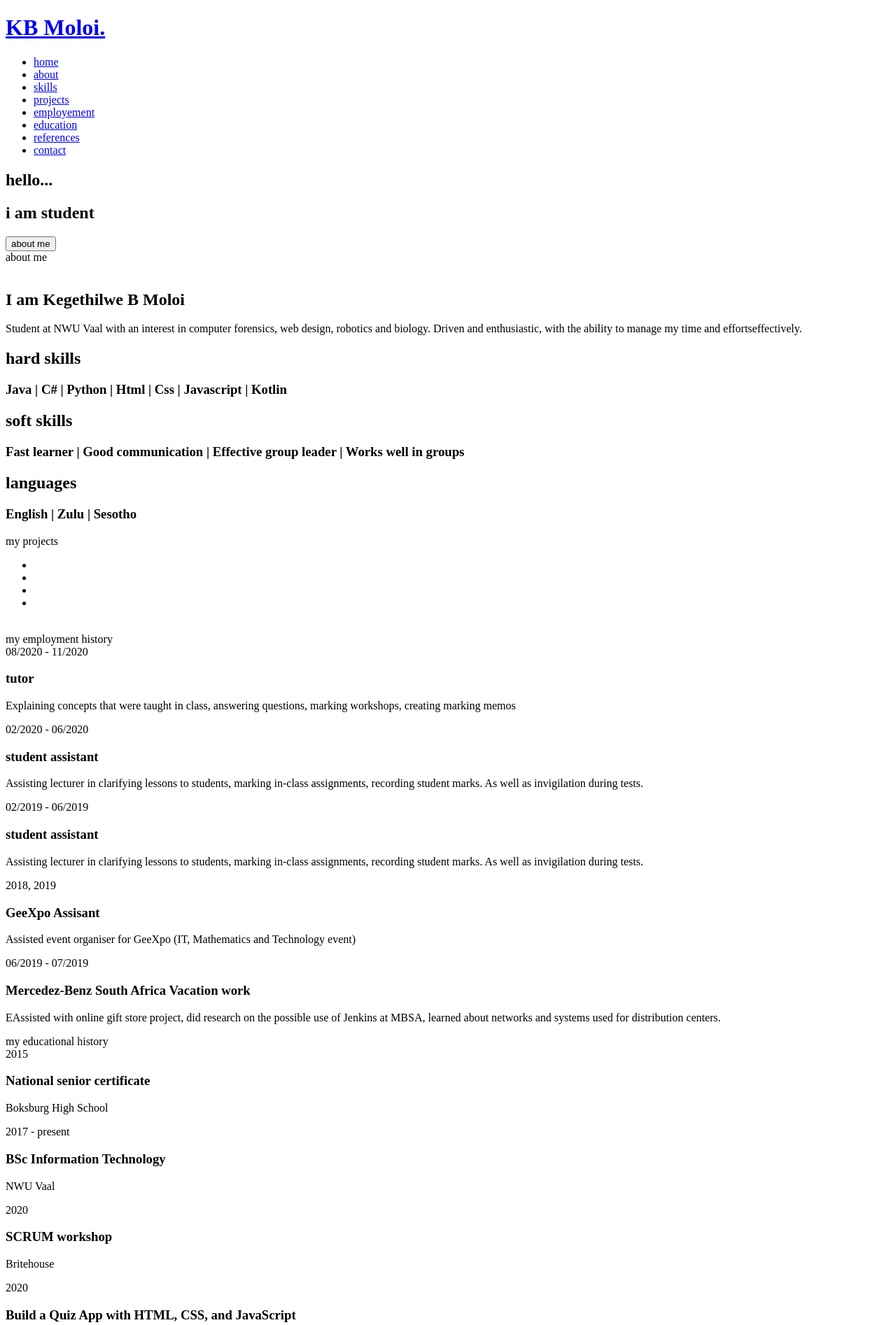
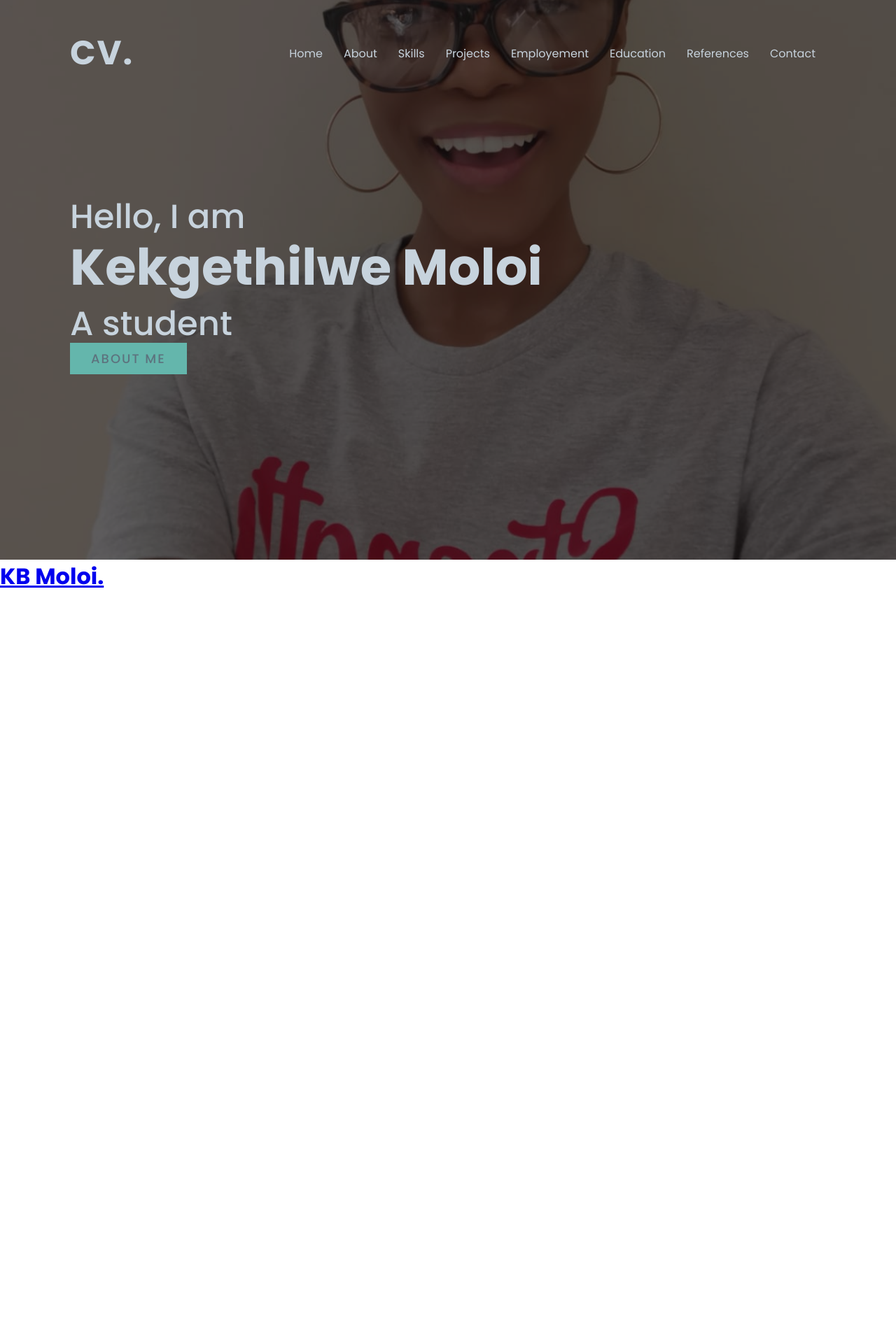
Before and after one commit to KekgethilweMoloi/Kekgethilwe-Moloi-CV, a plain HTML site: page Index.html in a window 1280 px wide. Shown: the top 1894 px of the page at 70% size. After the commit the page ends 848 px from the top, so only its background shows below. Drawn offline with Linux system fonts and the light colour scheme.

Commit message:
banner, nav

```diff
--- a/Index.html
+++ b/Index.html
@@ -5,258 +5,285 @@
   <meta name="viewport" content="width=- 9+
   , initial-scale=1.0">
   <title>Kekgethilwe B Moloi-Index</title>
+  <link rel="stylesheet" href="Style.css">
 </head>
 <body>
-<!--header starts here-->
-<header class="header" fixed-top>
-<a href="#" class="logo"><h1>KB Moloi.</h1></a>
 
-<!--Sticky nav bar-->
-<nav class="navbar">
+<!--Header-->
+<header>
+  <a href="#" class="logo"><h1>CV.</h1></a>
+  <div class="toggle"></div>
   <ul>
-    <li><a href="#landing">home</a></li>
-    <li><a href="#about">about</a></li>
-    <li><a href="#skills">skills</a></li>
-    <li><a href="#proj">projects</a></li>
-    <li><a href="#empHistory">employement</a></li>
-    <li><a href="#edu">education</a></li>
-    <li><a href="#references">references</a></li>
-    <li><a href="#contact">contact</a></li>
+    <li><a href="#landing">Home</a></li>
+    <li><a href="#about">About</a></li>
+    <li><a href="#skills">Skills</a></li>
+    <li><a href="#proj">Projects</a></li>
+    <li><a href="#empHistory">Employement</a></li>
+    <li><a href="#edu">Education</a></li>
+    <li><a href="#references">References</a></li>
+    <li><a href="#contact">Contact</a></li>
   </ul>
-</nav>
+
 </header>
 
-<!--Header ends here-->
-
-<!--Landing/home-->
-<section id="home" class="container-fluid home">
-  <div class="row align-items-center min-vh-100 min-vw-100">
-    <h2>hello...</h2>
-    <h1>i am student</h1> <!---how to emphasize this-->
-    <a href="#"><button>about me</button></a>
+<!--Banner-->
+<section class="banner">
+  <div class="textBx">
+    <h2>Hello, I am <br><span>Kekgethilwe Moloi</span></h2>
+    <h3>A student</h3>
+    <a href="#" class="btn">About Me</a>
   </div>
 </section>
+</body>
 
-<!--Profile/about-->
-<section class="about" class="container about">
-  <div class="heading">about me</div>
-  <div class="row align-items-center justify-content-around">
-    <div class="col.md-4 text-center text-md-left">
-      <img src="#" width=100% alt="">
-    </div>
-    <div class="col.md-8 text-center text-md-left">
-      <h2>I am Kegethilwe B Moloi</h2>
-      <p>Student at NWU Vaal with an interest in computer forensics, web design, robotics and biology. Driven and enthusiastic, with the ability to manage my time and effortseffectively.</p>
+</html>
 
 
-<!--Skills, Languages-->
-      <h2>hard skills</h2>
-      <h3>Java  |   C#  |   Python  |   Html  |   Css   |   Javascript  |   Kotlin </h3>
-
-      <h2>soft skills</h2>
-      <h3>Fast learner  | Good communication | Effective group leader | Works well in groups </h3>
-
-      <h2>languages</h2>
-      <h3>English | Zulu | Sesotho</h3>
-    </div>
-  </div>
-</section>
 
 
-<!--Projects-->
-<section id="projects" class="container projects">
-  <div class="heading">my projects</div>
 
+<!--header starts here -->
+<!-- <header class="header" fixed-top> -->
+ <a href="#" class="logo"><h1>KB Moloi.</h1></a>
+<!--  Sticky nav bar-->
 
-  <ul class="controls">
-    <li class="buttons" data-filter="all"></li>
-    <li class="buttons" data-filter="project management"></li>
-    <li class="buttons" data-filter="front-end"></li>
-    <li class="buttons" data-filter="code"></li>
-  </ul>
+<!-- <nav class="navbar"> -->
+<!--   <ul> -->
+<!--     <li><a href="#landing">home</a></li> -->
+<!--     <li><a href="#about">about</a></li> -->
+<!--     <li><a href="#skills">skills</a></li> -->
+<!--     <li><a href="#proj">projects</a></li> -->
+<!--     <li><a href="#empHistory">employement</a></li> -->
+<!--     <li><a href="#edu">education</a></li> -->
+<!--     <li><a href="#references">references</a></li> -->
+<!--     <li><a href="#contact">contact</a></li> -->
+<!--   </ul> -->
+<!-- </nav> -->
+<!-- </header> -->
+<!-- Header ends here -->
 
-  <div class="images">
-    <img src="#" class="filter-image project management" alt="">
-    <img src="#" class="filter-image front-end" alt="">
-    <img src="#" class="filter-image code" alt="">
-  </div>
-</section>
+<!--  -->
+<!-- Profile/about -->
 
+<!-- <section class="about" class="container about"> -->
+<!--   <div class="heading">about me</div> -->
+<!--   <div class="row align-items-center justify-content-around ">-->
+<!--     <div class="col.md-4 text-center text-md-left"> -->
+<!--       <img src="#" width=100% alt=""> -->
+<!--     </div> -->
+<!--     <div class="col.md-8 text-center text-md-left"> -->
+<!--       <h2>I am Kegethilwe B Moloi</h2> -->
+<!--       <p>Student at NWU Vaal with an interest in computer forensics, web design, robotics and biology. Driven and enthusiastic, with the ability to manage my time and effortseffectively.</p>-->
+<!--  -->
+<!-- Skills, Languages -->
 
-<!--Employement History-->
-<section id="employment" class="container-fluid employment">
-  <div class="heading">my employment history</div>
-  <div class="row justify-content-around mt-5 pt-5">
-    <div class="col-md4 pl-md-0 pl-4">
-      <div class="box">
-        <div class="year">08/2020 - 11/2020</div>
-        <h3>tutor</h3>
-        <p>Explaining concepts that were taught in class, answering questions, marking workshops, creating marking memos</p>
-      </div>
+<!--       <h2>hard skills</h2> -->
+<!--       <h3>Java  |   C#  |   Python  |   Html  |   Css   |    Javascript  |   Kotlin </h3>-->
+<!--  -->
+<!--       <h2>soft skills</h2> -->
+<!--       <h3>Fast learner  | Good communication | Effective group leader | Works well in groups </h3>-->
+<!--  -->
+<!--       <h2>languages</h2> -->
+<!--       <h3>English | Zulu | Sesotho</h3> -->
+<!--     </div> -->
+<!--   </div> -->
+<!-- </section> -->
+<!--  -->
+<!--Projects  -->
 
-      <div class="box">
-        <div class="year">02/2020 - 06/2020</div>
-        <h3>student assistant</h3>
-        <p>Assisting lecturer in clarifying lessons to students, marking in-class assignments, recording student marks. As well as invigilation during tests.</p>
-      </div>
+<!-- <section id="projects" class="container projects"> -->
+<!--   <div class="heading">my projects</div> -->
+<!--  -->
+<!--  -->
+<!--   <ul class="controls"> -->
+<!--     <li class="buttons" data-filter="all"></li> -->
+<!--     <li class="buttons" data-filter="project management"></ li>-->
+<!--     <li class="buttons" data-filter="front-end"></li> -->
+<!--     <li class="buttons" data-filter="code"></li> -->
+<!--   </ul> -->
+<!--  -->
+<!--   <div class="images"> -->
+<!--     <img src="#" class="filter-image project management" alt="">-->
+<!--     <img src="#" class="filter-image front-end" alt=""> -->
+<!--     <img src="#" class="filter-image code" alt=""> -->
+<!--   </div> -->
+<!-- </section> -->
+<!--  -->
+<!--Employement History  -->
 
-      <div class="box">
-        <div class="year">02/2019 - 06/2019</div>
-        <h3>student assistant</h3>
-        <p>Assisting lecturer in clarifying lessons to students, marking in-class
-          assignments, recording student marks. As well as invigilation during tests.
-        </p>
-      </div>
+<!-- <section id="employment" class="container-fluid employment" >-->
+<!--   <div class="heading">my employment history</div> -->
+<!--   <div class="row justify-content-around mt-5 pt-5"> -->
+<!--     <div class="col-md4 pl-md-0 pl-4"> -->
+<!--       <div class="box"> -->
+<!--         <div class="year">08/2020 - 11/2020</div> -->
+<!--         <h3>tutor</h3> -->
+<!--         <p>Explaining concepts that were taught in class, answering questions, marking workshops, creating marking memos</p>-->
+<!--       </div> -->
+<!--  -->
+<!--       <div class="box"> -->
+<!--         <div class="year">02/2020 - 06/2020</div> -->
+<!--         <h3>student assistant</h3> -->
+<!--         <p>Assisting lecturer in clarifying lessons to students, marking in-class assignments, recording student marks. As well as invigilation during tests.</p>-->
+<!--       </div> -->
+<!--  -->
+<!--       <div class="box"> -->
+<!--         <div class="year">02/2019 - 06/2019</div> -->
+<!--         <h3>student assistant</h3> -->
+<!--         <p>Assisting lecturer in clarifying lessons to students, marking in-class-->
+<!--           assignments, recording student marks. As well as invigilation during tests.-->
+<!--         </p> -->
+<!--       </div> -->
+<!--  -->
+<!--       <div class="box"> -->
+<!--         <div class="year">2018, 2019</div> -->
+<!--         <h3>GeeXpo Assisant</h3> -->
+<!--         <p>Assisted event organiser for GeeXpo (IT, Mathematics and Technology event) </p>-->
+<!--       </div> -->
+<!--  -->
+<!--       <div class="box"> -->
+<!--         <div class="year">06/2019 - 07/2019</div> -->
+<!--         <h3>Mercedez-Benz South Africa Vacation work</h3> -->
+<!--         <p>EAssisted with online gift store project, did research on the possible use of Jenkins at MBSA, learned about networks and systems used for distribution centers.</p>-->
+<!--       </div> -->
+<!--  -->
+<!--     </div> -->
+<!--   </div> -->
+<!-- </section> -->
+<!--  -->
+<!--  Education, Workshops-->
 
-      <div class="box">
-        <div class="year">2018, 2019</div>
-        <h3>GeeXpo Assisant</h3>
-        <p>Assisted event organiser for GeeXpo (IT, Mathematics and Technology event) </p>
-      </div>
+<!-- <section id="education" class="container-fluid education"> -->
+<!--   <div class="heading">my educational history</div> -->
+<!--   <div class="row justify-content-around mt-5 pt-5"> -->
+<!--     <div class="col-md4 pl-md-0 pl-4"> -->
+<!--       <div class="box"> -->
+<!--         <div class="year">2015</div> -->
+<!--         <h3>National senior certificate </h3> -->
+<!--           <p>Boksburg High School</p> -->
+<!--       </div> -->
+<!--  -->
+<!--       <div class="box"> -->
+<!--         <div class="year">2017 - present </div> -->
+<!--         <h3>BSc Information Technology</h3> -->
+<!--         <p>NWU Vaal </p> -->
+<!--       </div> -->
+<!--  -->
+<!--       <div class="box"> -->
+<!--         <div class="year">2020</div> -->
+<!--         <h3>SCRUM workshop</h3> -->
+<!--         <p>Britehouse</p> -->
+<!--       </div> -->
+<!--  -->
+<!--       <div class="box"> -->
+<!--         <div class="year">2020</div> -->
+<!--         <h3>Build a Quiz App with HTML, CSS, and JavaScript </h3>-->
+<!--         <p>Udemy</p> -->
+<!--       </div> -->
+<!--  -->
+<!--       <div class="box"> -->
+<!--         <div class="year">2020</div> -->
+<!--         <h3>Learn Amazon Web Services (AWS): The complete introduction</h3>-->
+<!--         <p>Udemy</p> -->
+<!--       </div> -->
+<!--  -->
+<!--       <div class="box"> -->
+<!--         <div class="year">2020</div> -->
+<!--         <h3>React basic in just 1 hour</h3> -->
+<!--         <p>Udemy</p> -->
+<!--       </div> -->
+<!--  -->
+<!--       <div class="box"> -->
+<!--         <div class="year">2020</div> -->
+<!--         <h3>Learn Power BI Fast</h3> -->
+<!--         <p>Udemy</p> -->
+<!--       </div> -->
+<!--  -->
+<!--       <div class="box"> -->
+<!--         <div class="year">2020</div> -->
+<!--         <h3>Basics of Scrum, Agile and Project Delivery</h3 >-->
+<!--         <p>Udemy</p> -->
+<!--       </div> -->
+<!--  -->
+<!--       <div class="box"> -->
+<!--         <div class="year">2020</div> -->
+<!--         <h3>Node JS API Development for Beginners</h3> -->
+<!--         <p>Udemy</p> -->
+<!--       </div> -->
+<!--  -->
+<!--     </div> -->
+<!--   </div> -->
+<!-- </section> -->
 
-      <div class="box">
-        <div class="year">06/2019 - 07/2019</div>
-        <h3>Mercedez-Benz South Africa Vacation work</h3>
-        <p>EAssisted with online gift store project, did research on the possible use of Jenkins at MBSA, learned about networks and systems used for distribution centers.</p>
-      </div>
+<!-- References -->
+<!-- <section class="refernces" class="container references"> -->
+<!--   <div class="heading">references</div> -->
+<!--   <div class="row align-items-center  -->
+<!-- justify-content-around"> -->
+<!--     <div class="col.md-4 text-center text-md-left"> -->
+<!--       <img src="#" width=100% alt=""> -->
+<!--     </div> -->
+<!--     <div class="col.md-8 text-center text-md-left"> -->
+<!--       <h2>JT Janse Van Rensburg</h2> -->
+<!--       <p><span>Lecturer</span> NWU Vaal, jt.jansevanrensburg@nwu.ac.za</p>-->
+<!--  -->
+<!--       <h2>Imelda Smit</h2> -->
+<!--       <p><span>Lecturer</span> NWU Vaal, imelda.smit@nwu.ac.za</p>-->
+<!--     </div> -->
+<!--   </div> -->
+<!-- </section> -->
+<!-- Get in touch -->
 
-    </div>
-  </div>
-</section>
-
-
-<!--Education, Workshops-->
-<section id="education" class="container-fluid education">
-  <div class="heading">my educational history</div>
-  <div class="row justify-content-around mt-5 pt-5">
-    <div class="col-md4 pl-md-0 pl-4">
-      <div class="box">
-        <div class="year">2015</div>
-        <h3>National senior certificate </h3>
-          <p>Boksburg High School</p>
-      </div>
-
-      <div class="box">
-        <div class="year">2017 - present </div>
-        <h3>BSc Information Technology</h3>
-        <p>NWU Vaal </p>
-      </div>
-
-      <div class="box">
-        <div class="year">2020</div>
-        <h3>SCRUM workshop</h3>
-        <p>Britehouse</p>
-      </div>
-
-      <div class="box">
-        <div class="year">2020</div>
-        <h3>Build a Quiz App with HTML, CSS, and JavaScript</h3>
-        <p>Udemy</p>
-      </div>
-
-      <div class="box">
-        <div class="year">2020</div>
-        <h3>Learn Amazon Web Services (AWS): The complete introduction</h3>
-        <p>Udemy</p>
-      </div>
-
-      <div class="box">
-        <div class="year">2020</div>
-        <h3>React basic in just 1 hour</h3>
-        <p>Udemy</p>
-      </div>
-
-      <div class="box">
-        <div class="year">2020</div>
-        <h3>Learn Power BI Fast</h3>
-        <p>Udemy</p>
-      </div>
-
-      <div class="box">
-        <div class="year">2020</div>
-        <h3>Basics of Scrum, Agile and Project Delivery</h3>
-        <p>Udemy</p>
-      </div>
-
-      <div class="box">
-        <div class="year">2020</div>
-        <h3>Node JS API Development for Beginners</h3>
-        <p>Udemy</p>
-      </div>
-
-    </div>
-  </div>
-</section>
-<!--References-->
-
-<section class="refernces" class="container references">
-  <div class="heading">references</div>
-  <div class="row align-items-center
-justify-content-around">
-    <div class="col.md-4 text-center text-md-left">
-      <img src="#" width=100% alt="">
-    </div>
-    <div class="col.md-8 text-center text-md-left">
-      <h2>JT Janse Van Rensburg</h2>
-      <p><span>Lecturer</span> NWU Vaal, jt.jansevanrensburg@nwu.ac.za</p>
-
-      <h2>Imelda Smit</h2>
-      <p><span>Lecturer</span> NWU Vaal, imelda.smit@nwu.ac.za</p>
-    </div>
-  </div>
-</section>
-
-<!--Get in touch-->
-<section id="contact" class="container contact">
-  <div class="heading">get in touch</div>
-  <div class="row align-items-center">
-    <div class="col-md-4 info">
-      <div class="info-box">
-        <h2>address</h2>
-        <p>4 Cachet St. <br>
-          Klippoortjie <br>
-          Boksburg <br>
-          1459
-        </p>
-        </div>
-
-        <div class="info-box">
-          <h2>cell</h2>
-          <p>(+27)82 886 2536</p>
-        </div>
-
-        <div class="info-box">
-          <h2>e-mail</h2>
-          <p> kekgethilwe.bm@gmail.com</p>
-        </div>
-
-        <div class="info-box">
-          <h2>linkedin</h2>
-          <p>www.linkedin.com/in/kekgethilwemoloi-
-          11a249158</p>
-        </div>
-      </div>
-
-      <div class="col-md-8">
-        <form action="">
-
-          <div class="inputBox">
-            <input type="text" placeholder="Full name" class="name" required>
-          </div>
-
-          <div class="inputBox">
-            <input type="email" placeholder="e-mail" class="email" required>
-          </div>
-
-          <div class="inputBox">
-            <textarea name="" id="" cols="30" rows="10" required placeholder="message"></textarea>
-          </div>
-
-          <input type="submit" value="send">
-
-        </form>
-      </div>
-    </div>
-</section>
+<!-- <section id="contact" class="container contact"> -->
+<!--   <div class="heading">get in touch</div> -->
+<!--   <div class="row align-items-center"> -->
+<!--     <div class="col-md-4 info"> -->
+<!--       <div class="info-box"> -->
+<!--         <h2>address</h2> -->
+<!--         <p>4 Cachet St. <br> -->
+<!--           Klippoortjie <br> -->
+<!--           Boksburg <br> -->
+<!--           1459 -->
+<!--         </p> -->
+<!--         </div> -->
+<!--  -->
+<!--         <div class="info-box"> -->
+<!--           <h2>cell</h2> -->
+<!--           <p>(+27)82 886 2536</p> -->
+<!--         </div> -->
+<!--  -->
+<!--         <div class="info-box"> -->
+<!--           <h2>e-mail</h2> -->
+<!--           <p> kekgethilwe.bm@gmail.com</p> -->
+<!--         </div> -->
+<!--  -->
+<!--         <div class="info-box"> -->
+<!--           <h2>linkedin</h2> -->
+<!--           <p>www.linkedin.com/in/kekgethilwemoloi- -->
+<!--           11a249158</p> -->
+<!--         </div> -->
+<!--       </div> -->
+<!--  -->
+<!--       <div class="col-md-8"> -->
+<!--         <form action=""> -->
+<!--  -->
+<!--           <div class="inputBox"> -->
+<!--             <input type="text" placeholder="Full name" class="name" required>-->
+<!--           </div> -->
+<!--  -->
+<!--           <div class="inputBox"> -->
+<!--             <input type="email" placeholder="e-mail" class="email" required>-->
+<!--           </div> -->
+<!--  -->
+<!--           <div class="inputBox"> -->
+<!--             <textarea name="" id="" cols="30" rows="10" required placeholder="message"></textarea>-->
+<!--           </div> -->
+<!--  -->
+<!--           <input type="submit" value="send"> -->
+<!--  -->
+<!--         </form> -->
+<!--       </div> -->
+<!--     </div> -->
+<!-- </section> -->
 </body>
 </html>
--- a/Style.css
+++ b/Style.css
@@ -0,0 +1,100 @@
+@import url('https://fonts.googleapis.com/css?family=Poppins:200,300,400,500,600,700,800,900&display=swap');
+*
+{
+  margin: 0;
+  padding: 0;
+  box-sizing: border-box;
+  font-family: 'Poppins', Arial, Helvetica, sans-serif;
+}
+section
+{
+  padding: 100px;
+}
+
+/*banner*/
+.banner
+{
+  position: relative;
+  min-height: 100vh;
+  background: url(/Images/Me2.jpg);
+  background-size: cover;
+  box-shadow: inset 0 0 0 1000px rgba(0, 0, 0, 0.63);
+  background-position: right;
+  display: flex;
+  justify-content: space-between;
+  align-items: center;
+}
+.banner h2
+{
+  font-size: 3em;
+  color: #c7d3dd;
+  font-weight: 500;
+  line-height: 1.5em;
+}
+.banner h2 span
+{
+  font-size: 1.5em;
+  font-weight: 700;
+
+}
+.banner h3
+{
+  font-size: 3em;
+  color: #c7d3dd;
+  font-weight: 500;
+}
+.btn
+{
+  position: relative;
+  background: #64b6ac;
+  display: inlane-block;
+  margin-top: 20px;
+  padding: 10px 30px;
+  font-size: 18px;
+  text-decoration: none;
+  text-transform: uppercase;
+  letter-spacing: 2px;
+  font-weight: 500;
+  color: #5d737e;
+}
+
+/* header*/
+header
+{
+  position: fixed;
+  top: 0;
+  left: 0;
+  width: 100%;
+  padding: 40px 100px;
+  z-index: 1000;
+  display: flex;
+  justify-content: space-between;
+  align-items: center;
+}
+header .logo
+{
+  color: #c7d3dd;
+  font-size: 24px;
+  text-transform: uppercase;
+  text-decoration: none;
+  font-weight: 700;
+  letter-spacing: 2px;
+}
+header ul
+{
+  position: relative;
+  display: flex;
+}
+header ul li
+{
+  position: relative;
+  list-style: none;
+}
+header ul li a
+{
+  position: relative;
+  display: inline-block;
+  margin: 0 15px;
+  color: #c7d3dd;
+  text-decoration: none;
+}
```
Also changed, not shown: Images/Me1.jpg (added), Images/Me2.jpg (added), Images/Me3.jpg (added), Images/code1.jpg (added), 2 other files.
